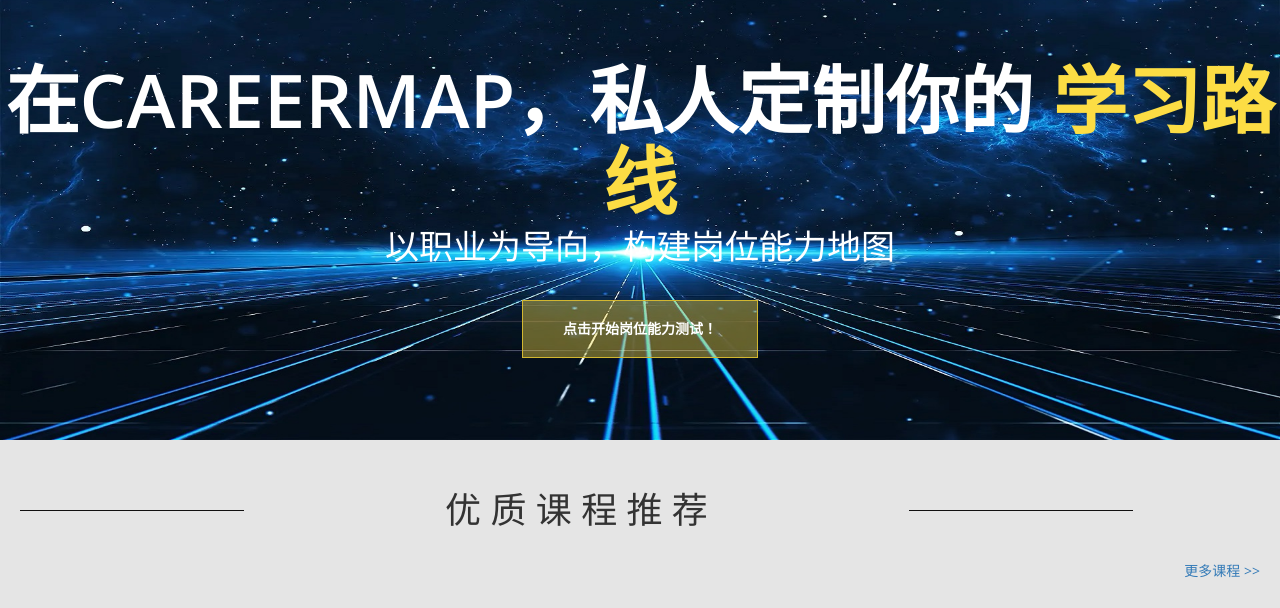
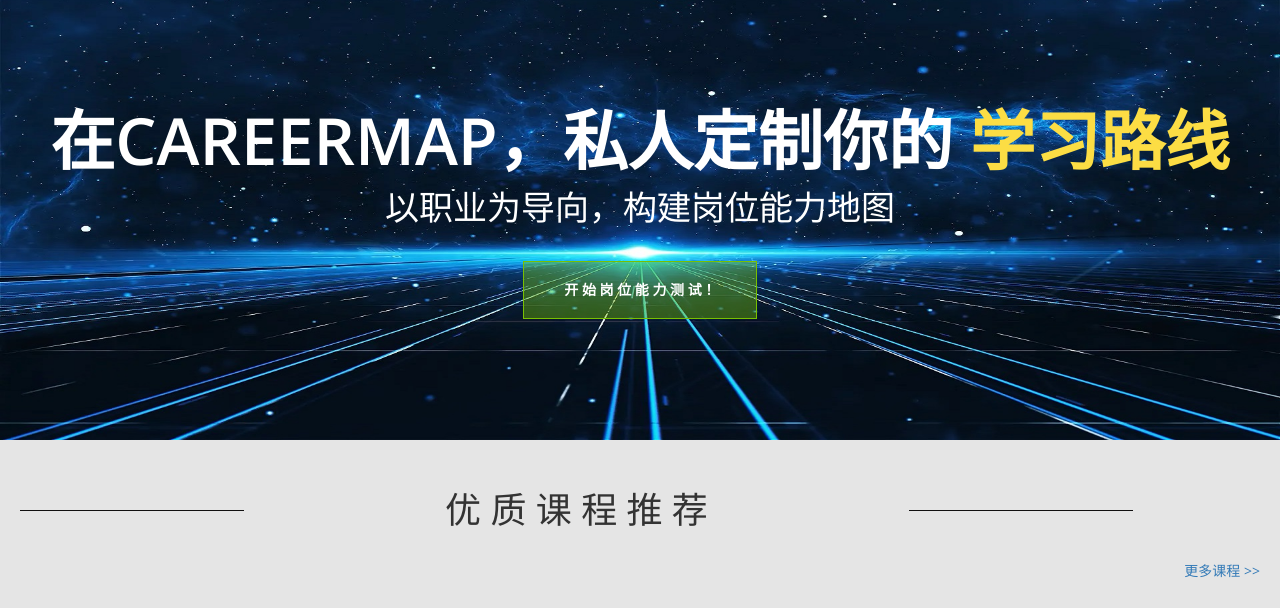
Before and after one commit to TANLAYUN/CareerMap, a website: page src/index.html in a window 1280 px wide. Shown: the part 113-721 px from the top of the page. Drawn offline with nearby package versions, Linux system fonts and the light colour scheme.

Commit message:
homepage 22:31

```diff
--- a/src/css/templatemo-style.css
+++ b/src/css/templatemo-style.css
@@ -97,14 +97,15 @@
 	color: white;
 }
 .tm-banner-title {
-	font-size: 74px;
+	font-size: 65px;
 	font-weight: 600;
+  line-height: 85px;
 }
 .tm-banner-subtitle { font-size: 34px; }
 .tm-yellow-text { color: #FCDD44; }
 .tm-banner-link {
-	background: rgba(252, 221, 68, 0.39) none repeat scroll 0% 0%;
-	border: 1px solid #D2B731;
+	background: rgba(120, 192, 2, 0.39) none repeat scroll 0% 0%;
+	border: 1px solid #78c002;
 	color: #FFF;
 	font-weight: 600;
 	display: inline-block;
@@ -114,7 +115,7 @@
 }
 .tm-banner-link:hover,
 .tm-banner-link:focus {
-	background: rgba(252, 221, 68, 1);
+	background: #78c002;
 	color: #000;
 }
 .flexslider.flexslider-banner {
@@ -126,7 +127,7 @@
 	text-align: center;
 }
 .flexslider.flexslider-banner .flex-direction-nav a:before {
-	color: #FCDD44;
+	color: #78c002;
 }
 .flex-direction-nav a {
 	height: 50px;
--- a/src/index.html
+++ b/src/index.html
@@ -61,7 +61,7 @@
         <div class="tm-banner-inner">
           <h1 class="tm-banner-title">在CareerMap，私人定制你的 <span class="tm-yellow-text">学习路线</span> </h1>
           <p class="tm-banner-subtitle">以职业为导向，构建岗位能力地图</p>
-          <a href="#more" class="tm-banner-link">点击开始岗位能力测试！</a>
+          <a href="#more" class="tm-banner-link">开 始 岗 位 能 力 测 试！</a>
         </div>
         <img src="img/banner-3.jpg" alt="Image" />
       </li>
```
